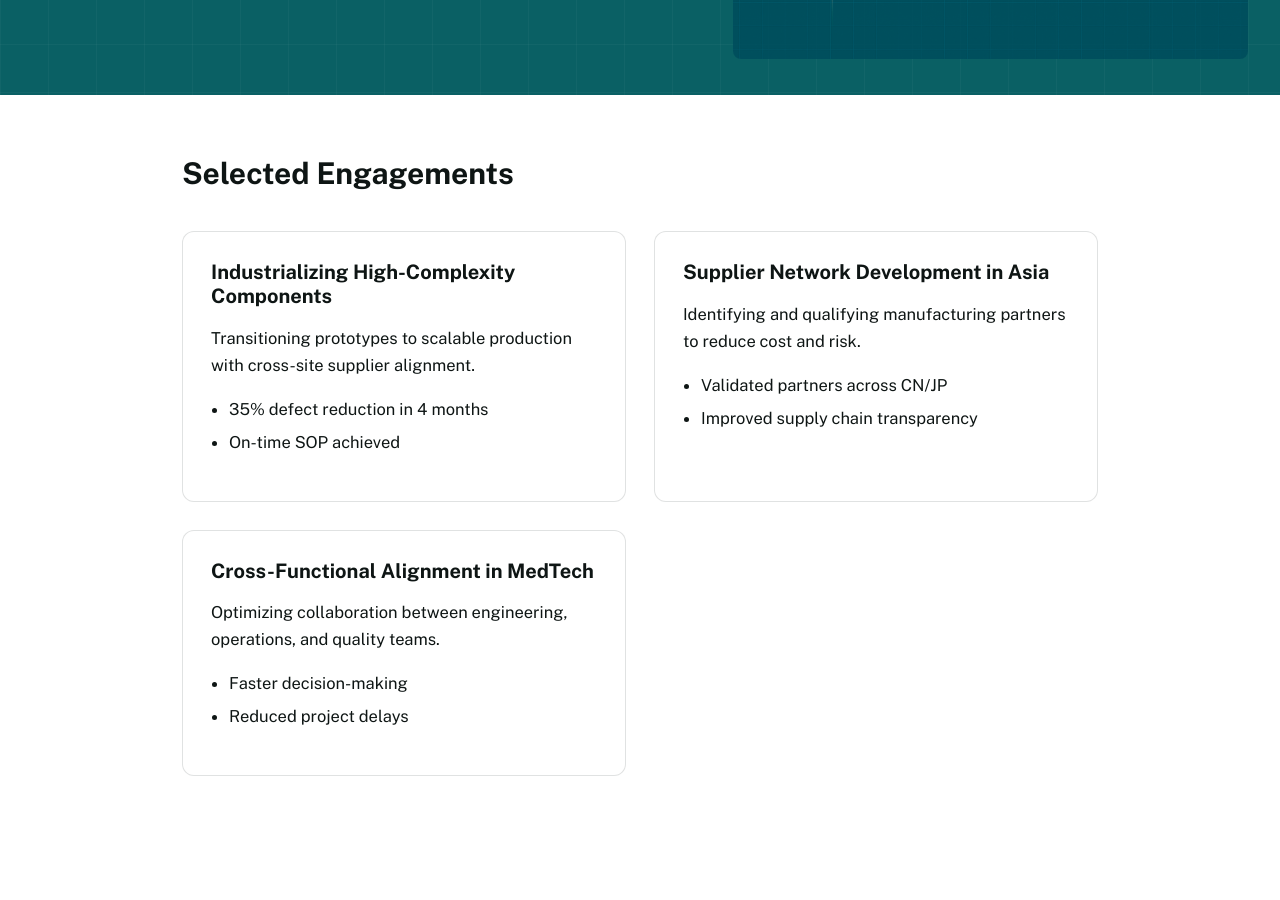
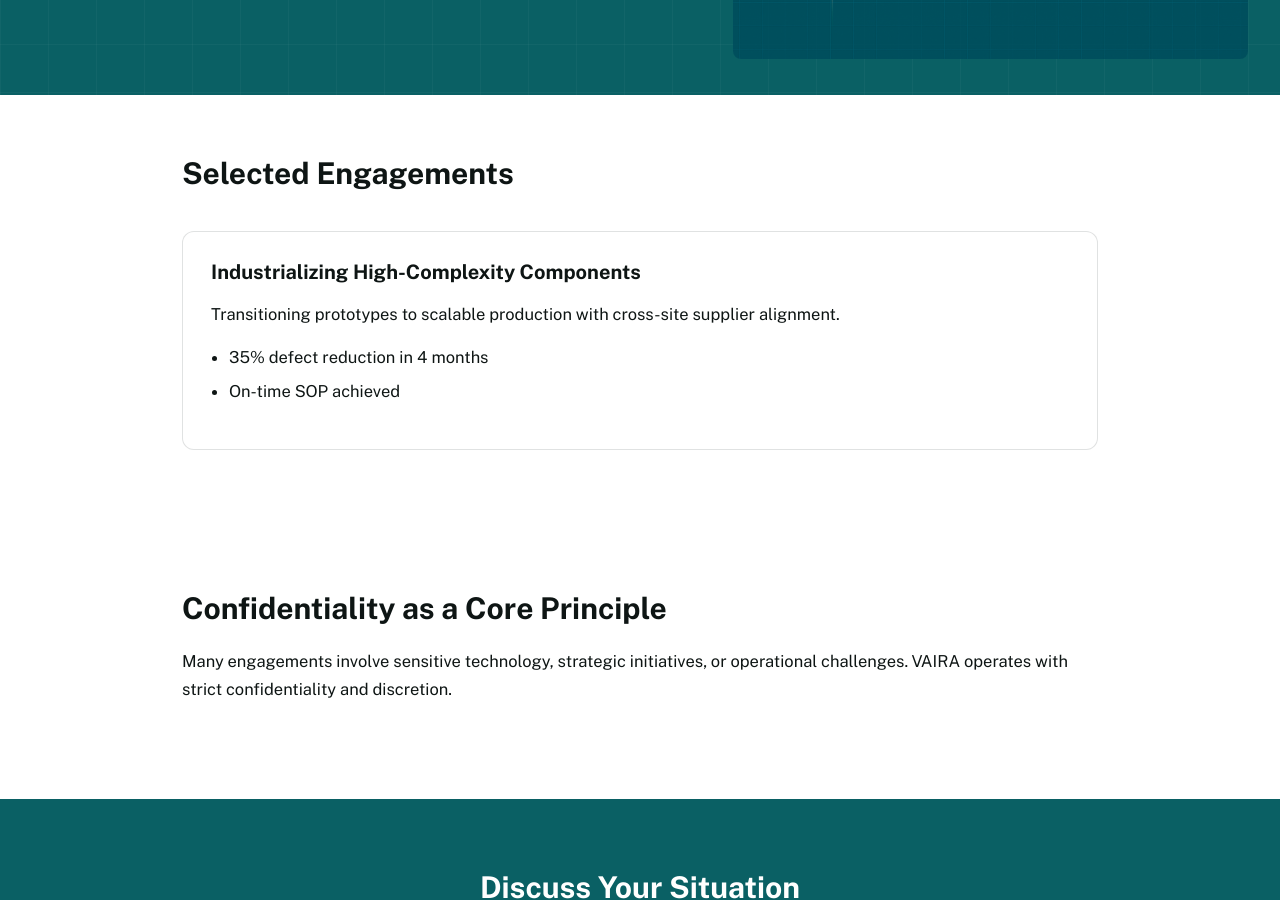
Before and after one commit to raphaelheeb/vaira-advisory, a Jekyll site: the page built from use-cases/index.html, in a window 1280 px wide and 900 px high, scrolled down 440 px. Built offline with Jekyll 4.4.1, drawn with Linux system fonts in a browser that asks for light colours.

Commit message:
Update index.html

```diff
--- a/use-cases/index.html
+++ b/use-cases/index.html
@@ -8,6 +8,7 @@
 <section class="hero" id="hero">
   <div class="content-wrapper wrapper--wide">
     <div class="hero-grid">
+      <!-- Left column: headline + subline -->
       <div>
         <h1 class="hero-title">
           <span lang="en">Real Impact in Complex Environments</span>
@@ -23,8 +24,9 @@
         </p>
       </div>
 
+      <!-- Right column: technical visualization -->
       <div class="hero-right">
-        <img src="/assets/img/technical-visual.jpg" alt="Technical visualization" class="cad-contour">
+        <img src="{{ site.baseurl }}/assets/img/technical-visual.jpg" alt="Technical visualization" class="cad-contour">
       </div>
     </div>
   </div>
@@ -39,7 +41,8 @@
     </h2>
 
     <div class="card-grid usecase-grid">
-      <!-- Example card -->
+
+      <!-- Example Card -->
       <article class="card usecase-card">
         <h3>
           <span lang="en">Industrializing High-Complexity Components</span>
@@ -55,35 +58,7 @@
         </ul>
       </article>
 
-      <article class="card usecase-card">
-        <h3>
-          <span lang="en">Supplier Network Development in Asia</span>
-          <br><span lang="de" class="small">Lieferantennetzwerk in Asien</span>
-        </h3>
-        <p>
-          <span lang="en">Identifying and qualifying manufacturing partners to reduce cost and risk.</span>
-          <span lang="de">Produktionspartner identifizieren und qualifizieren, Kosten und Risiken senken.</span>
-        </p>
-        <ul>
-          <li><span lang="en">Validated partners across CN/JP</span><span lang="de">Partner in CN/JP validiert</span></li>
-          <li><span lang="en">Improved supply chain transparency</span><span lang="de">Transparenz in der Lieferkette erhöht</span></li>
-        </ul>
-      </article>
-
-      <article class="card usecase-card">
-        <h3>
-          <span lang="en">Cross-Functional Alignment in MedTech</span>
-          <br><span lang="de" class="small">Abteilungsübergreifende Abstimmung MedTech</span>
-        </h3>
-        <p>
-          <span lang="en">Optimizing collaboration between engineering, operations, and quality teams.</span>
-          <span lang="de">Zusammenarbeit von Engineering, Operations und Qualitätsteams optimieren.</span>
-        </p>
-        <ul>
-          <li><span lang="en">Faster decision-making</span><span lang="de">Schnellere Entscheidungen</span></li>
-          <li><span lang="en">Reduced project delays</span><span lang="de">Projektverzögerungen reduziert</span></li>
-        </ul>
-      </article>
+      <!-- Add additional cards here as needed -->
     </div>
   </div>
 </section>
```
